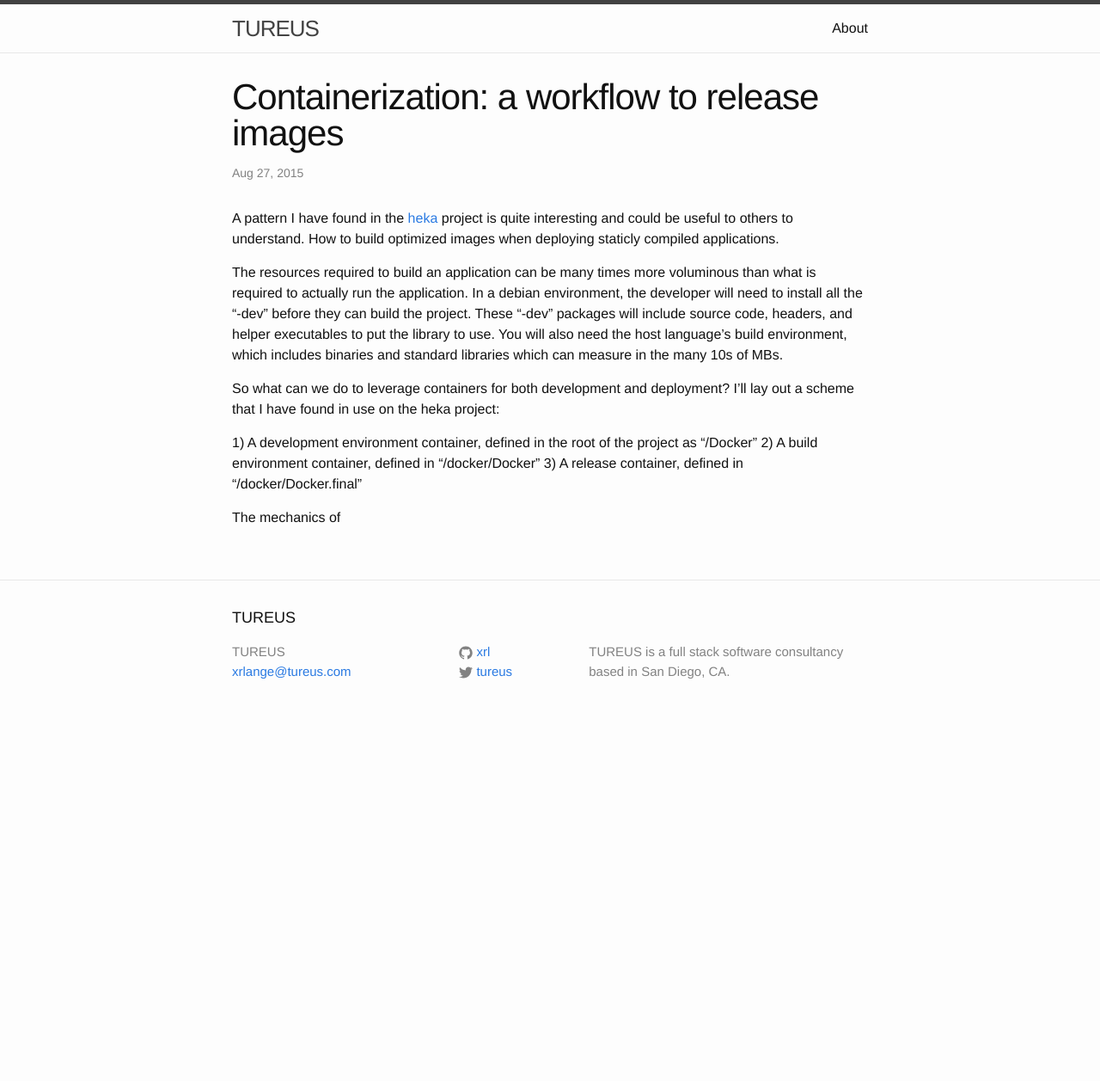
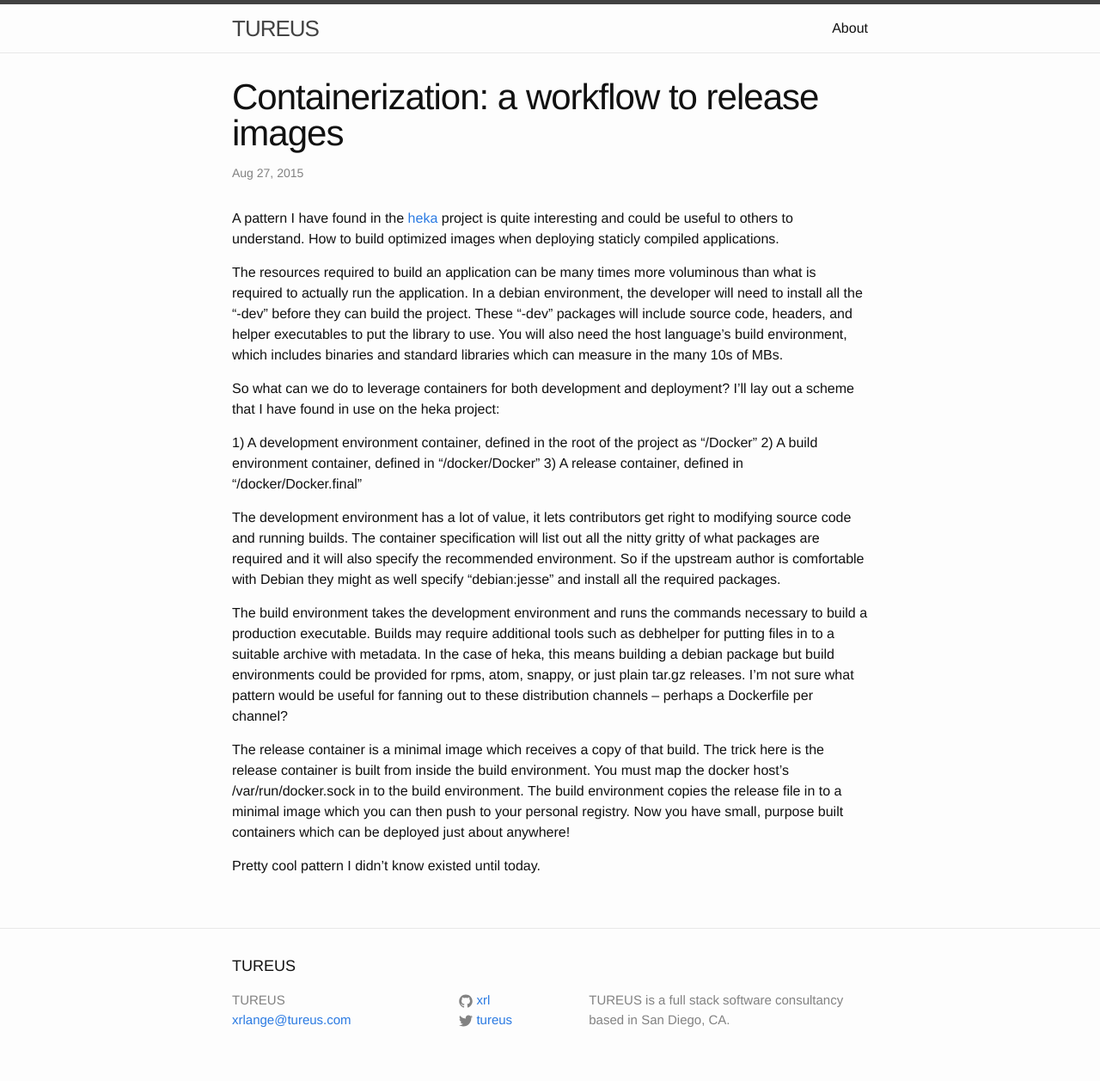
Before and after one commit to tureus/tureus.github.io, a Jekyll site: the page built from _posts/2015-08-27-container-release-workflow.md, in a window 1280 px wide. Shown: the whole page at 86% size. Built offline with Jekyll 4.4.1, drawn with Linux system fonts in a browser that asks for light colours; before the commit the page ends 900 px from its top, so only the background shows below that.

Commit message:
That's about it for the container release workflow

```diff
--- a/_posts/2015-08-27-container-release-workflow.md
+++ b/_posts/2015-08-27-container-release-workflow.md
@@ -15,4 +15,10 @@ So what can we do to leverage containers for both development and deployment? I'
   2) A build environment container, defined in "/docker/Docker"
   3) A release container, defined in "/docker/Docker.final"
 
-The mechanics of
+The development environment has a lot of value, it lets contributors get right to modifying source code and running builds. The container specification will list out all the nitty gritty of what packages are required and it will also specify the recommended environment. So if the upstream author is comfortable with Debian they might as well specify "debian:jesse" and install all the required packages.
+
+The build environment takes the development environment and runs the commands necessary to build a production executable. Builds may require additional tools such as debhelper for putting files in to a suitable archive with metadata. In the case of heka, this means building a debian package but build environments could be provided for rpms, atom, snappy, or just plain tar.gz releases. I'm not sure what pattern would be useful for fanning out to these distribution channels -- perhaps a Dockerfile per channel?
+
+The release container is a minimal image which receives a copy of that build. The trick here is the release container is built from inside the build environment. You must map the docker host's /var/run/docker.sock in to the build environment. The build environment copies the release file in to a minimal image which you can then push to your personal registry. Now you have small, purpose built containers which can be deployed just about anywhere!
+
+Pretty cool pattern I didn't know existed until today.
```
Also changed, not shown: about.md (+1 -5 lines).
